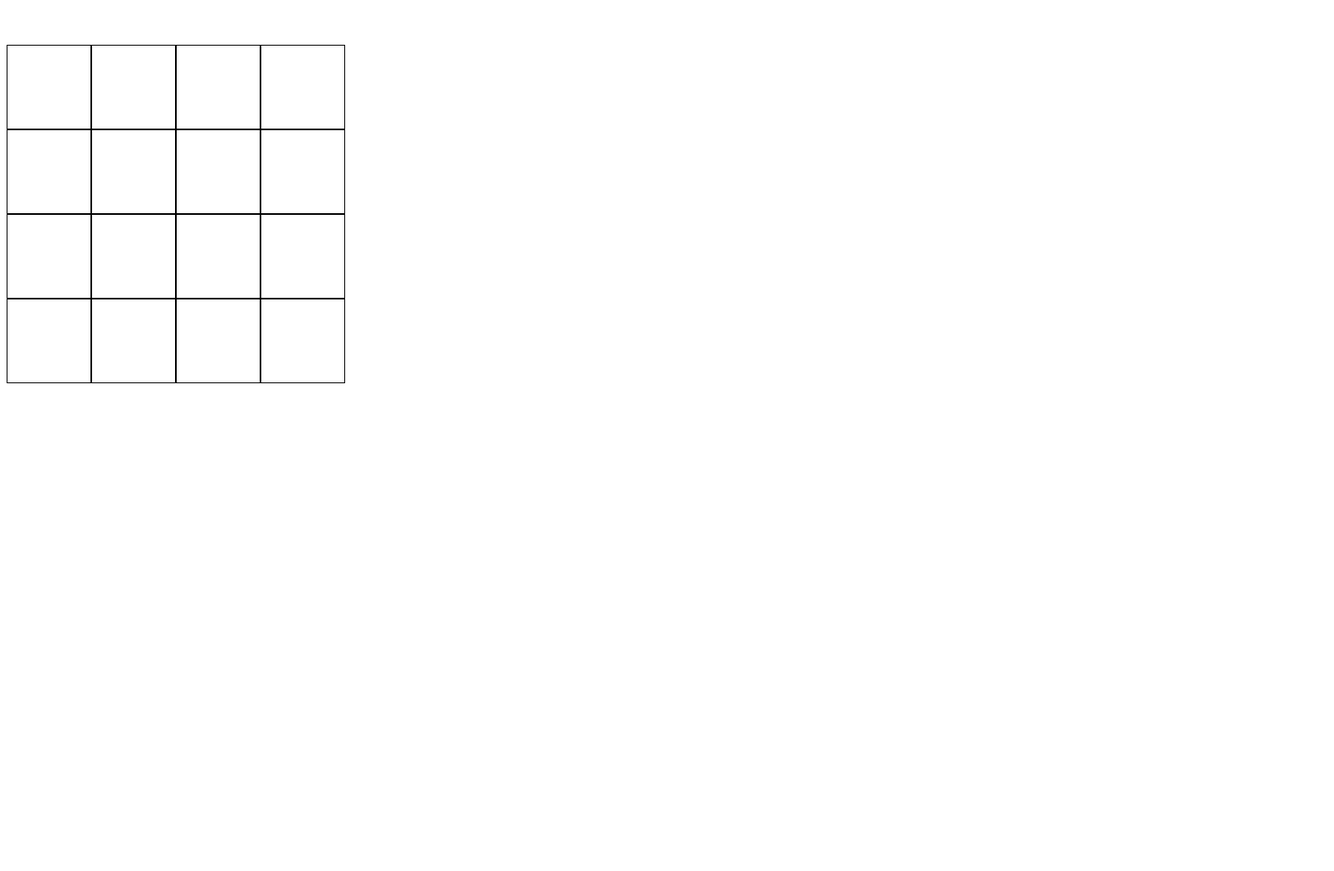
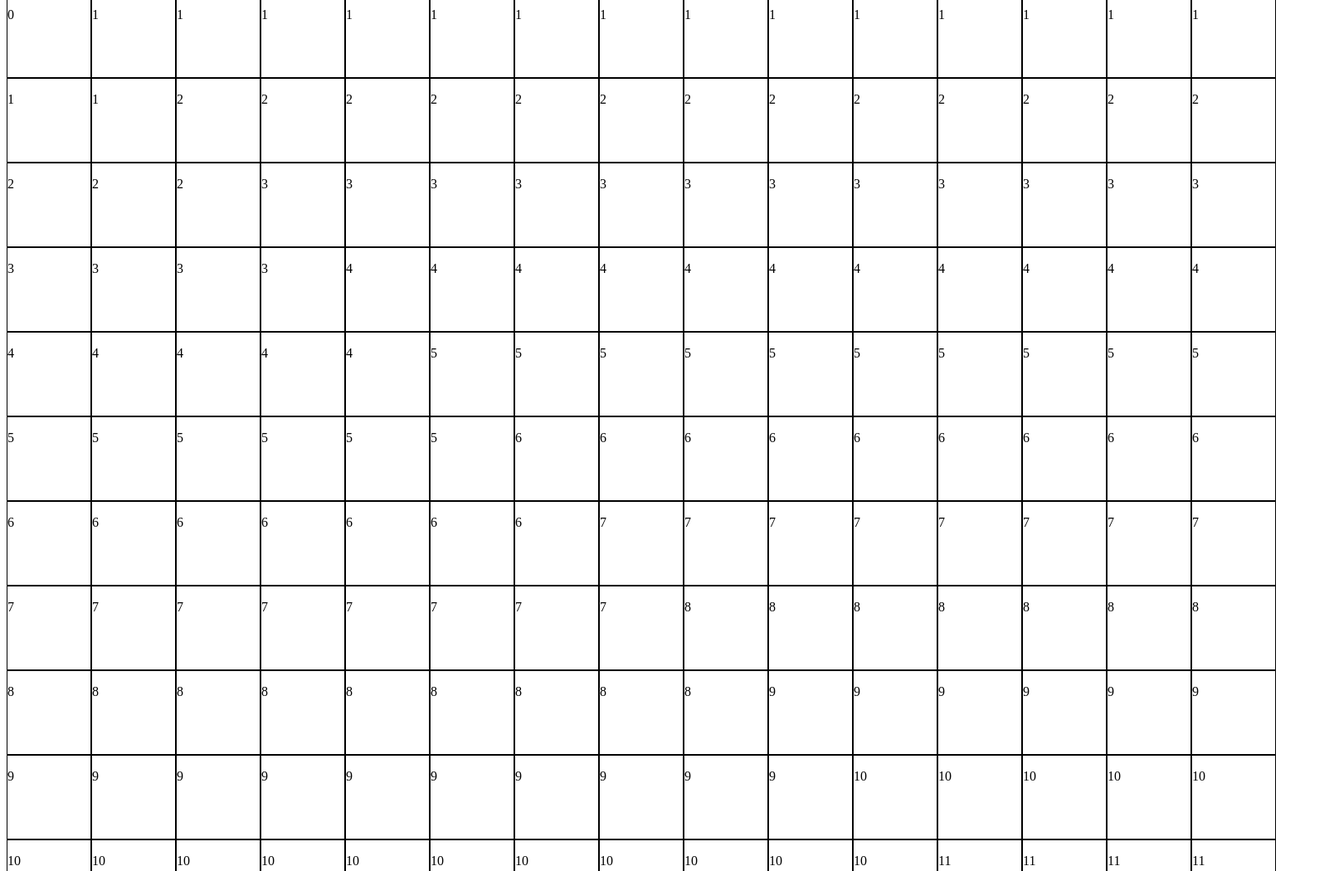
Before and after one commit to hardiing/etch-a-sketch, a plain HTML site: page index.html in a window 1280 px wide. Shown: the top 1050 px of the page at 83% size, 1608 px wide, since content can reach past the window. Before the commit the page ends 800 px from the top, so only its background shows below. Drawn offline with Linux system fonts and the light colour scheme.

Commit message:
Changed board size

```diff
--- a/app.js
+++ b/app.js
@@ -3,11 +3,14 @@ let square
 
 
 function createBoard() {
-    for(let x = 0; x < 4; x++) {
-        for(let y = 0; y < 4; y++) {
+    for(let x = 0; x < 16; x++) {
+        for(let y = 0; y < 16; y++) {
             square = document.createElement("div")
             square.className = "tile"
             container.appendChild(square)
+            let number = document.createElement("p")
+            number.textContent = x
+            square.appendChild(number)
         }
     }
 }
--- a/style.css
+++ b/style.css
@@ -4,8 +4,8 @@
     flex-wrap: wrap;
     align-items: center;
     align-content: center;
-    width: 500px;
-    height: 500px;
+    width: 1600px;
+    height: 1600px;
 }
 
 .tile {
```
